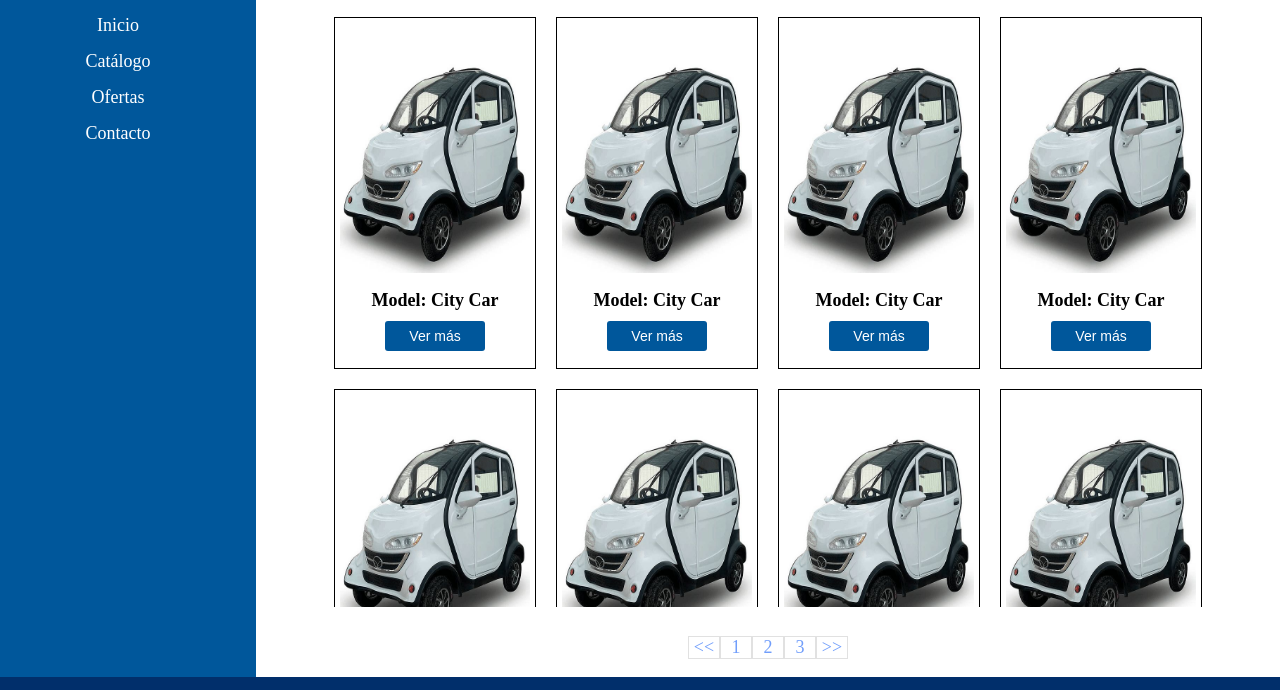
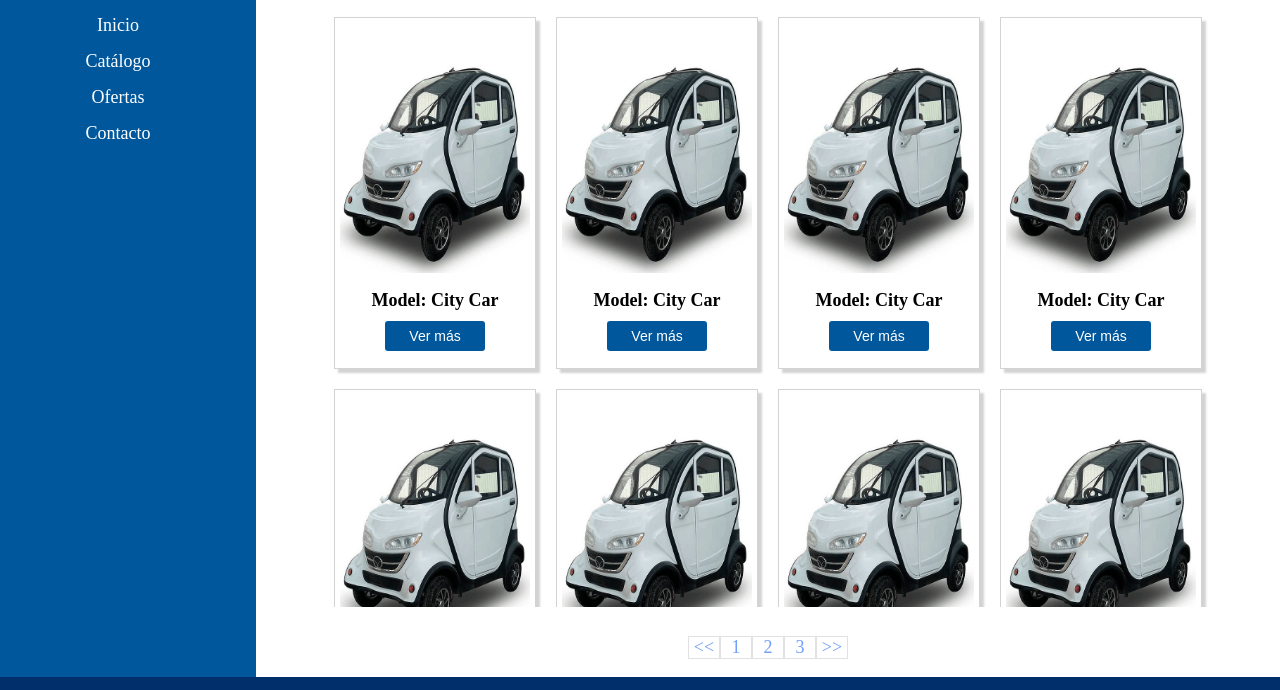
Before and after one commit to jorgeriquelmez/ElectricCarStore, a plain HTML site: page index.html in a window 1280 px wide. Shown: the part 63-753 px from the top of the page. Drawn offline with Linux system fonts and the light colour scheme.

Commit message:
sombreado a las tarjetas de galeria

```diff
--- a/assets/css/style.css
+++ b/assets/css/style.css
@@ -72,7 +72,8 @@ select {
 .card{
   width: 200px;
   height: 350px;
-  border: 1px solid;
+  border: 1px solid lightgrey;
+  box-shadow: 4px 4px 2px lightgrey;
   display: flex;
   flex-wrap: wrap;
   margin: 10px;
```
